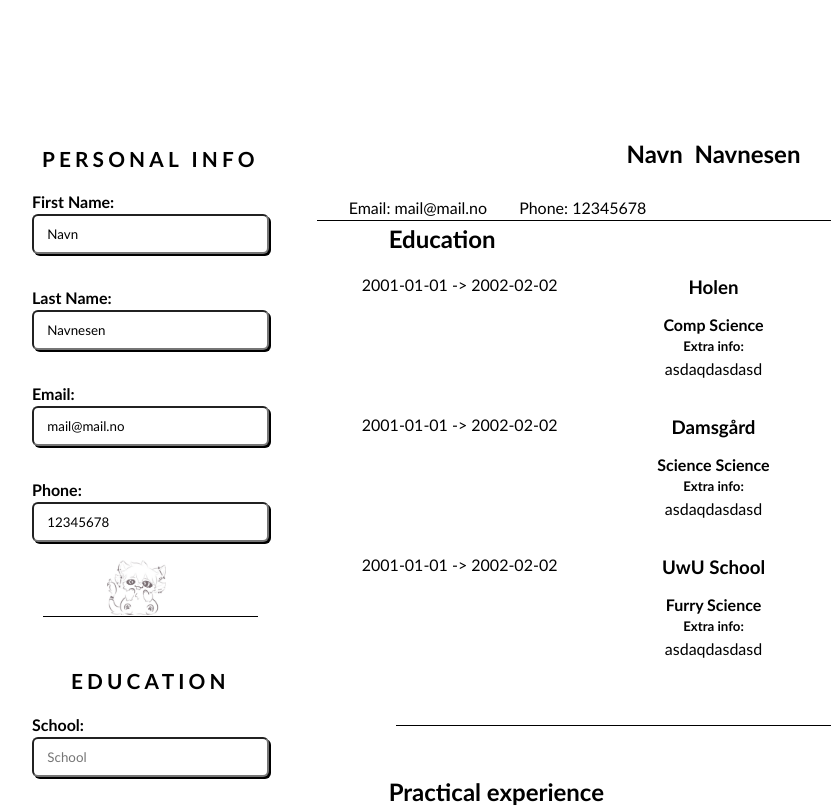
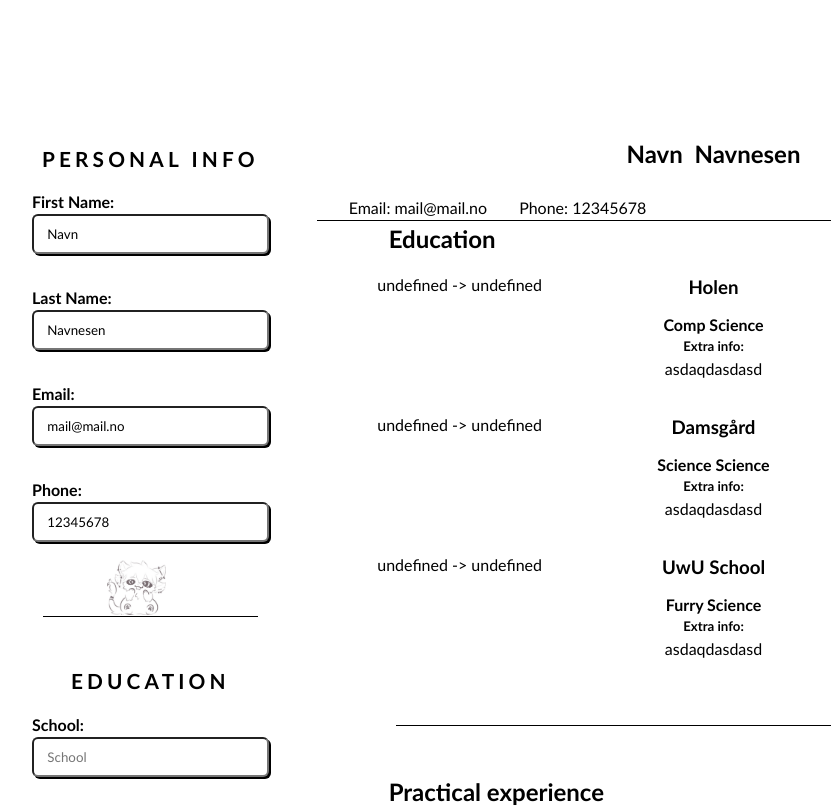
Before and after one commit to ATlexEide/cv-app, a React (Vite) app: page / in a window 1280 px wide. Shown: the top 807 px of the page, without its empty margins (224-1055 px from the left). Built offline with nearby package versions, Linux system fonts and the light colour scheme.

Commit message:
Update keys

```diff
--- a/src/testData.js
+++ b/src/testData.js
@@ -3,24 +3,24 @@ export const educationData = [
     id: crypto.randomUUID(),
     school: "Holen",
     degree: "Comp Science",
-    timeFrom: "2001-01-01",
-    timeTo: "2002-02-02",
+    from: "2001-01-01",
+    to: "2002-02-02",
     desc: "asdaqdasdasd",
   },
   {
     id: crypto.randomUUID(),
     school: "Damsgård",
     degree: "Science Science",
-    timeFrom: "2001-01-01",
-    timeTo: "2002-02-02",
+    from: "2001-01-01",
+    to: "2002-02-02",
     desc: "asdaqdasdasd",
   },
   {
     id: crypto.randomUUID(),
     school: "UwU School",
     degree: "Furry Science",
-    timeFrom: "2001-01-01",
-    timeTo: "2002-02-02",
+    from: "2001-01-01",
+    to: "2002-02-02",
     desc: "asdaqdasdasd",
   },
 ];
@@ -29,16 +29,16 @@ export const practicalData = [
     id: crypto.randomUUID(),
     company: "Some workplace",
     title: "Comp Science",
-    timeFrom: "2001-01-01",
-    timeTo: "2002-02-02",
+    from: "2001-01-01",
+    to: "2002-02-02",
     desc: "asdaqdasdasd",
   },
   {
     id: crypto.randomUUID(),
     company: "Some other workplace",
     title: "Science Science",
-    timeFrom: "2001-01-01",
-    timeTo: "2002-02-02",
+    from: "2001-01-01",
+    to: "2002-02-02",
     desc: "asdaqdasdasd",
   },
 ];
```
